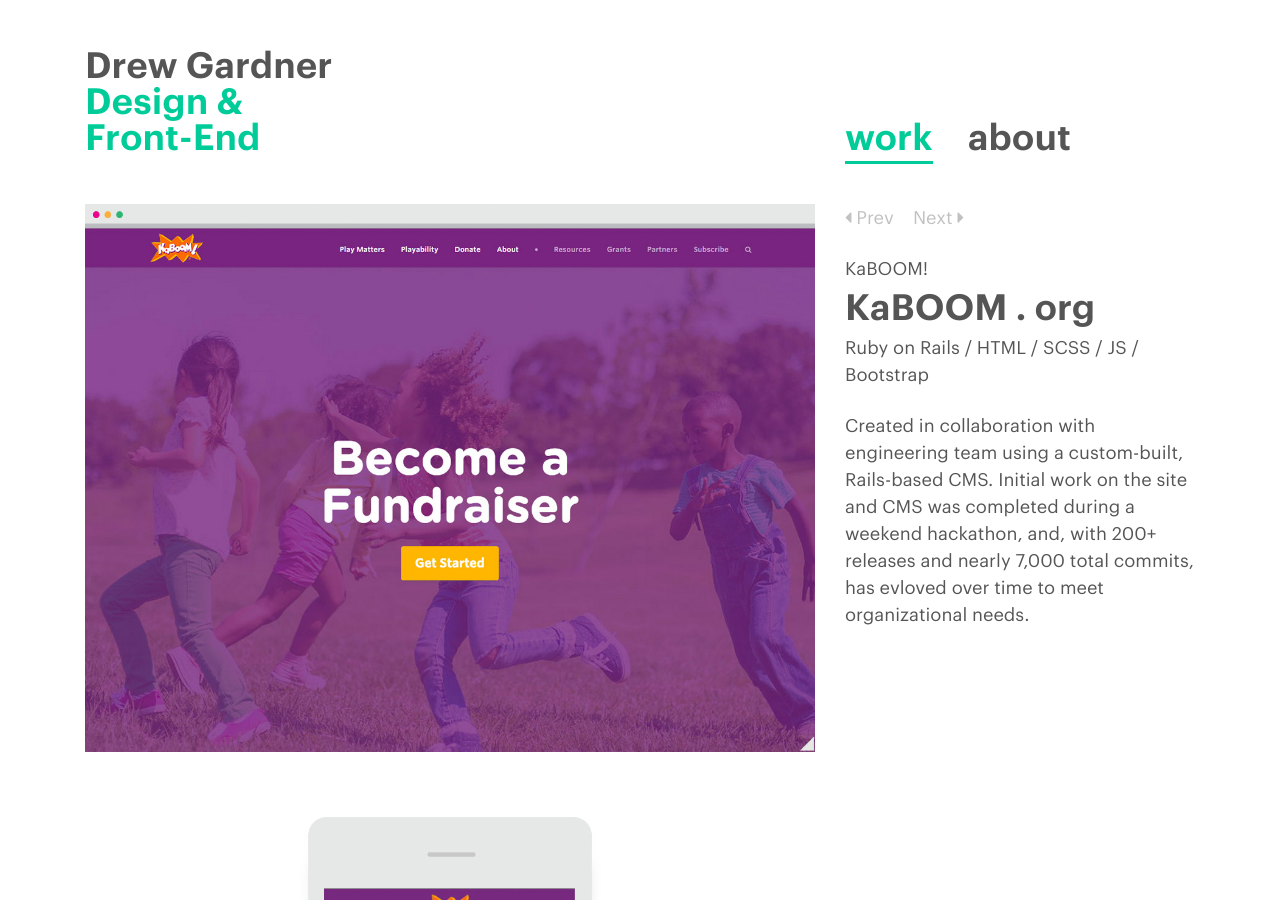
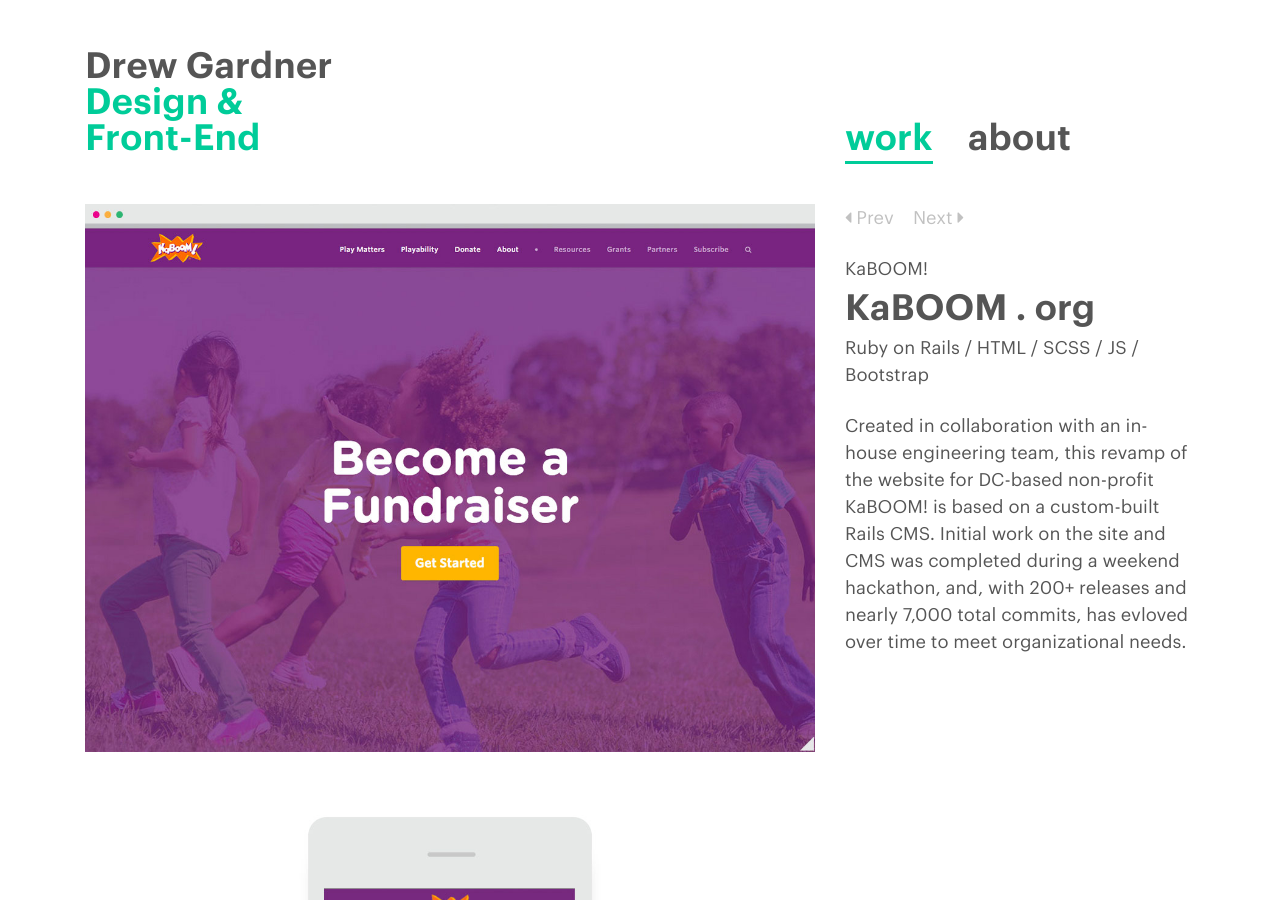
Before and after one commit to dreeeeewwwww/dreeeeewwwww.github.io, a Jekyll site: the page built from _posts/2017-09-13-kaboom-site.html, in a window 1280 px wide and 900 px high. Built offline with Jekyll 4.4.1, drawn with Linux system fonts in a browser that asks for light colours; nearby versions of some CDN libraries.

```diff
--- a/_includes/head.html
+++ b/_includes/head.html
@@ -45,7 +45,10 @@ _____                       _____               _
   <script src="http://code.jquery.com/jquery-3.2.1.min.js" integrity="sha256-hwg4gsxgFZhOsEEamdOYGBf13FyQuiTwlAQgxVSNgt4=" crossorigin="anonymous"></script>
   <script src="https://cdnjs.cloudflare.com/ajax/libs/popper.js/1.11.0/umd/popper.min.js" integrity="sha384-b/U6ypiBEHpOf/4+1nzFpr53nxSS+GLCkfwBdFNTxtclqqenISfwAzpKaMNFNmj4" crossorigin="anonymous"></script>
   <script src="https://maxcdn.bootstrapcdn.com/bootstrap/4.0.0-beta/js/bootstrap.min.js" integrity="sha384-h0AbiXch4ZDo7tp9hKZ4TsHbi047NrKGLO3SEJAg45jXxnGIfYzk4Si90RDIqNm1" crossorigin="anonymous"></script>
-
+  {% if page.title == 'Work' %}
+    <script type="text/javascript" src="/assets/javascript/imagesLoaded.pkgd.min.js"></script>
+    <script type="text/javascript" src="/assets/javascript/masonry.pkgd.min.js"></script>
+  {% endif %}
   <link rel="stylesheet" href="https://maxcdn.bootstrapcdn.com/font-awesome/4.4.0/css/font-awesome.min.css">
   <link rel="stylesheet" href="/assets/css/dg.css">
 
--- a/_posts/2017-09-13-kaboom-site.html
+++ b/_posts/2017-09-13-kaboom-site.html
@@ -3,7 +3,7 @@ layout: post
 nav: Work
 title: KaBOOM . org
 org: KaBOOM!
-summary: Created in collaboration with engineering team using a custom-built, Rails-based CMS. Initial work on the site and CMS was completed during a weekend hackathon, and, with 200+ releases and nearly 7,000 total commits, has evloved over time to meet organizational needs.
+summary: Created in collaboration with an in-house engineering team, this revamp of the website for DC-based non-profit KaBOOM! is based on a custom-built Rails CMS. Initial work on the site and CMS was completed during a weekend hackathon, and, with 200+ releases and nearly 7,000 total commits, has evloved over time to meet organizational needs.
 tech: Ruby on Rails / HTML / SCSS / JS / Bootstrap
 img: /assets/image/work/kaboom-desktop-fundraise.jpg
 tags: www
```
Also changed, not shown: index.html (+41 -0 lines), assets/javascript/imagesLoaded.pkgd.min.js (added), assets/javascript/masonry.pkgd.min.js (added).
